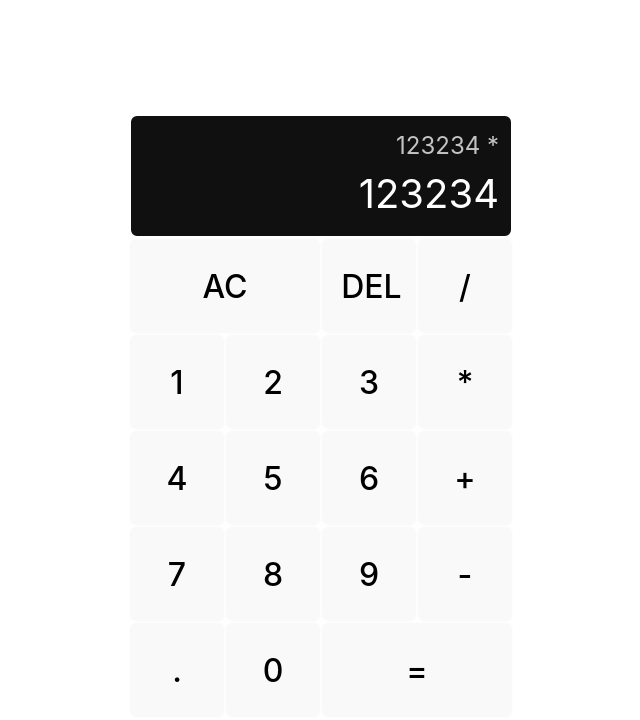
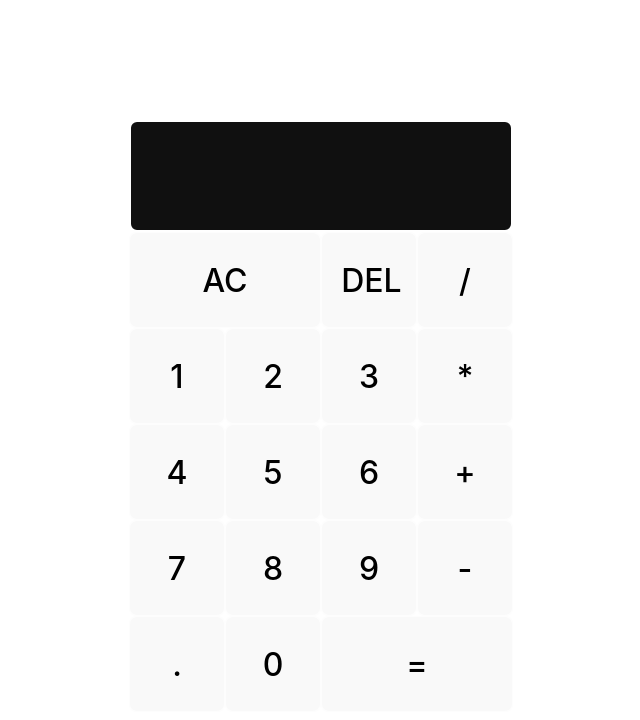
Before and after one commit to ericcorona1/react-calc, a React (Vite) app: page / in a window 1280 px wide. Shown: the top 720 px of the page, without its empty margins (319-959 px from the left). Built offline with nearby package versions, Linux system fonts and the light colour scheme.

Commit message:
deleted fill text

```diff
--- a/src/App.css
+++ b/src/App.css
@@ -13,7 +13,6 @@ body {
   margin-top: 2rem;
   grid-template-columns: repeat(4, 6rem);
   grid-template-rows: minmax(7rem, auto) repeat(5, 6rem);
-  /* justify-content: center; */
 }
 
 .calculator-grid > button {
--- a/src/App.jsx
+++ b/src/App.jsx
@@ -9,8 +9,8 @@ function App() {
   return (
     <div className="calculator-grid">
       <div className="output">
-        <div className="previous-operand">123234 *</div>
-        <div className="current-operand">123234</div>
+        <div className="previous-operand"></div>
+        <div className="current-operand"></div>
       </div>
       <button className="span-two">AC</button>
       <button>DEL</button>
```
